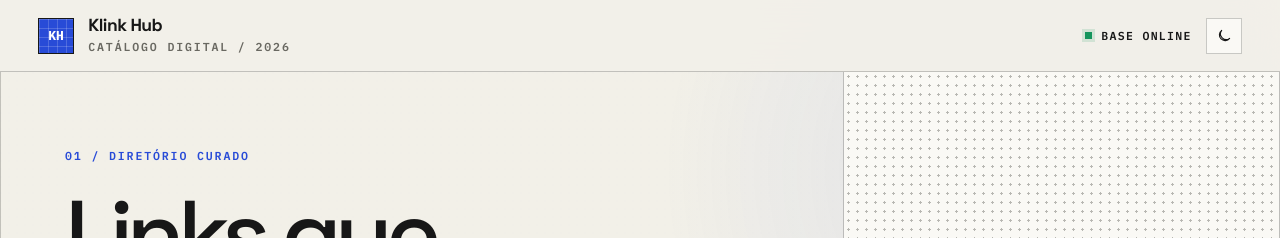
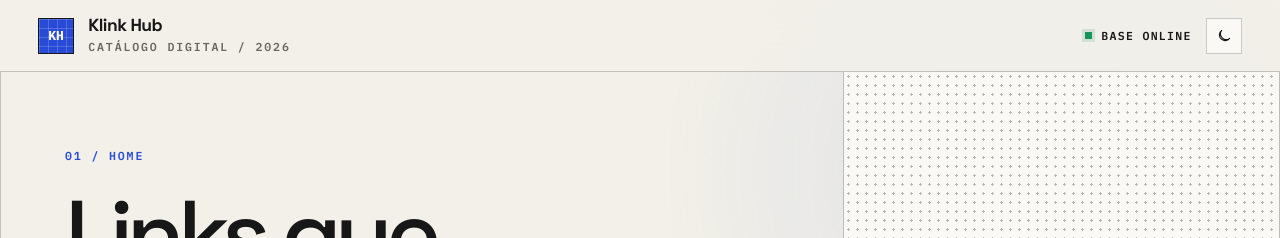
Before and after one commit to kaikiyuuji/klink-hub, a Vue app: page / in a window 1280 px wide. Shown: the top 238 px of the page. Built offline with nearby package versions, Linux system fonts and the light colour scheme.

Commit message:
fix(ui): update technical label from 'Diretório curado' to 'Home'

```diff
--- a/src/App.vue
+++ b/src/App.vue
@@ -192,7 +192,7 @@ onBeforeUnmount(() => {
 
       <div class="hero">
         <div class="hero__intro">
-          <p class="technical-label">01 / Diretório curado</p>
+          <p class="technical-label">01 / Home</p>
           <h1>Links que merecem ficar por perto.</h1>
           <p class="hero__description">
             Uma coleção visual de ferramentas, referências e atalhos para criar melhor
```
